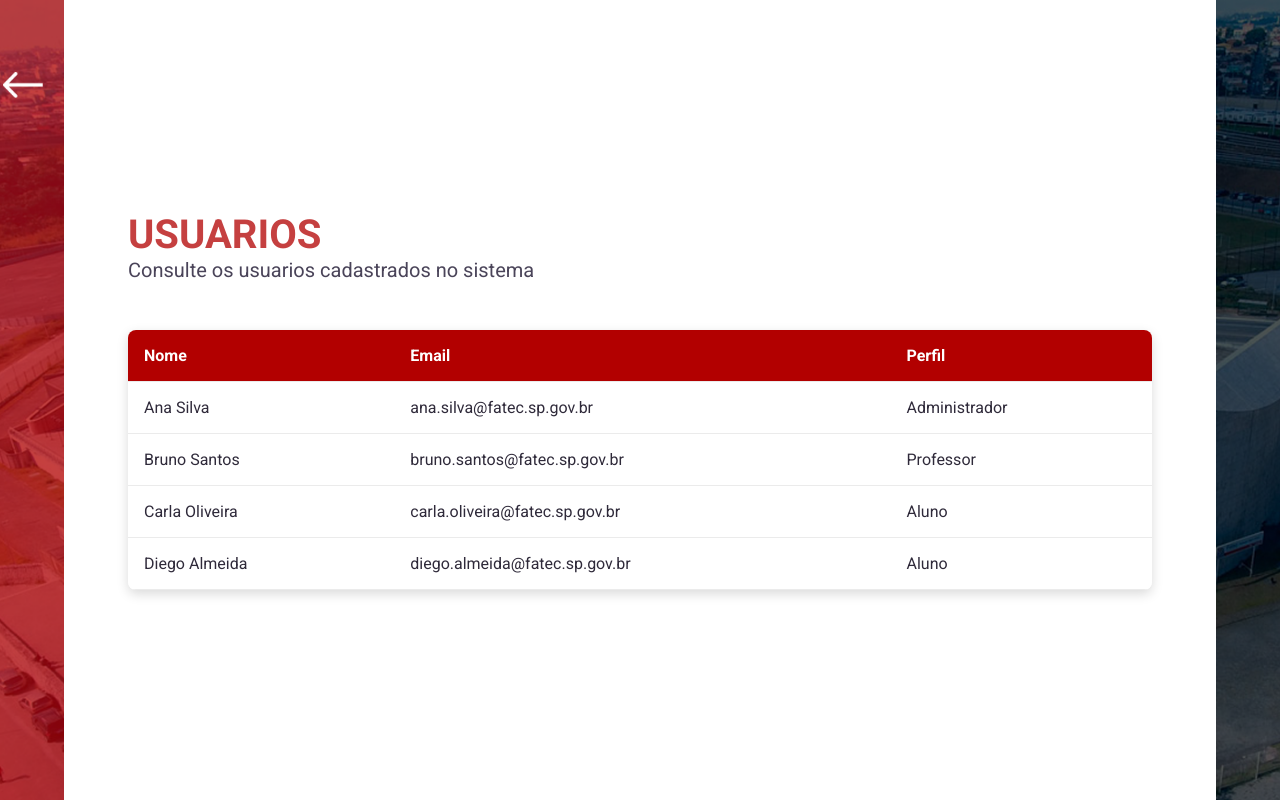
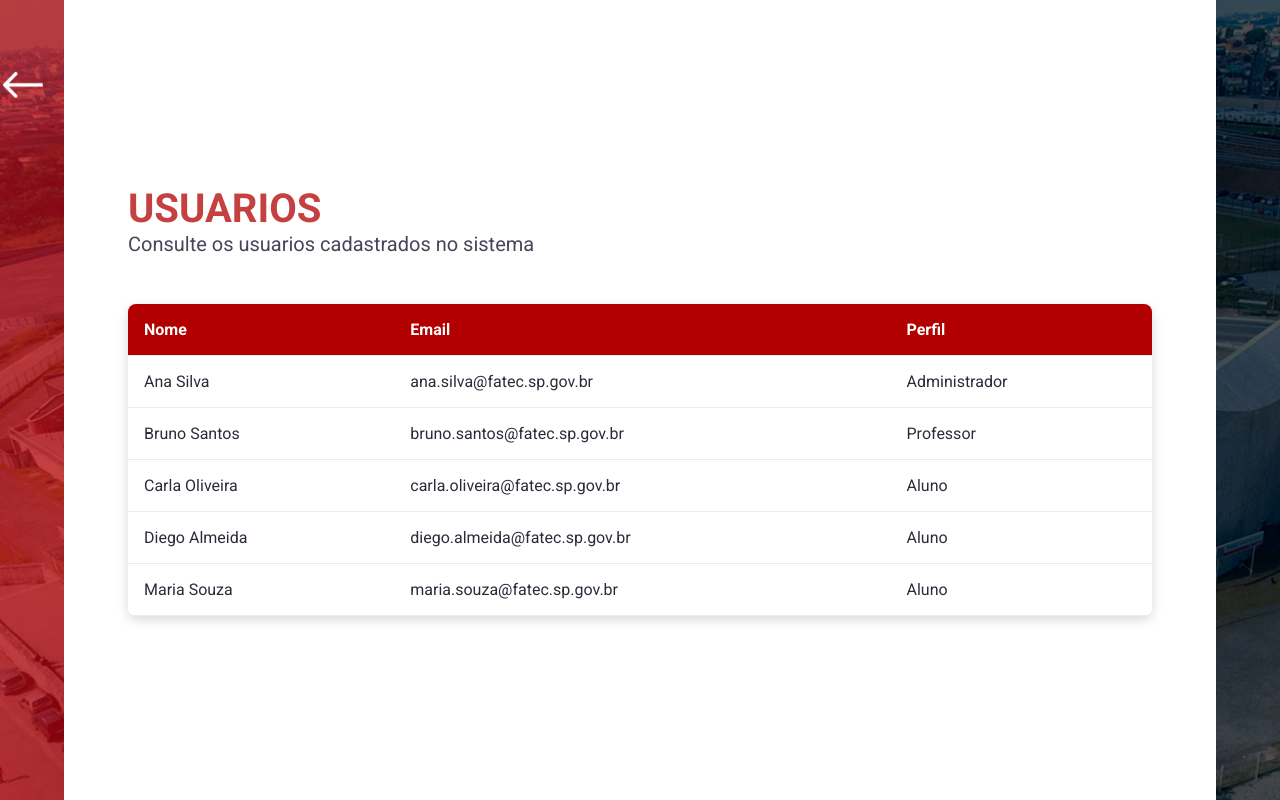
Before and after one commit to FATEC-Team-CPI/FATEC-AI-BOT-FrontEnd-Vue, a Vue app: page /usuarios in a window 1280 px wide. Built offline with nearby package versions, Linux system fonts and the light colour scheme.

Commit message:
tela de usuarios entregue

```diff
--- a/src/Views/UserListView.vue
+++ b/src/Views/UserListView.vue
@@ -29,6 +29,12 @@ const users: User[] = [
     id: 4,
     nome: 'Diego Almeida',
     email: 'diego.almeida@fatec.sp.gov.br',
+    perfil: 'Aluno',
+  },
+  {
+    id: 5,
+    nome: 'Maria Souza',
+    email: 'maria.souza@fatec.sp.gov.br',
     perfil: 'Aluno',
   },
 ]
```
